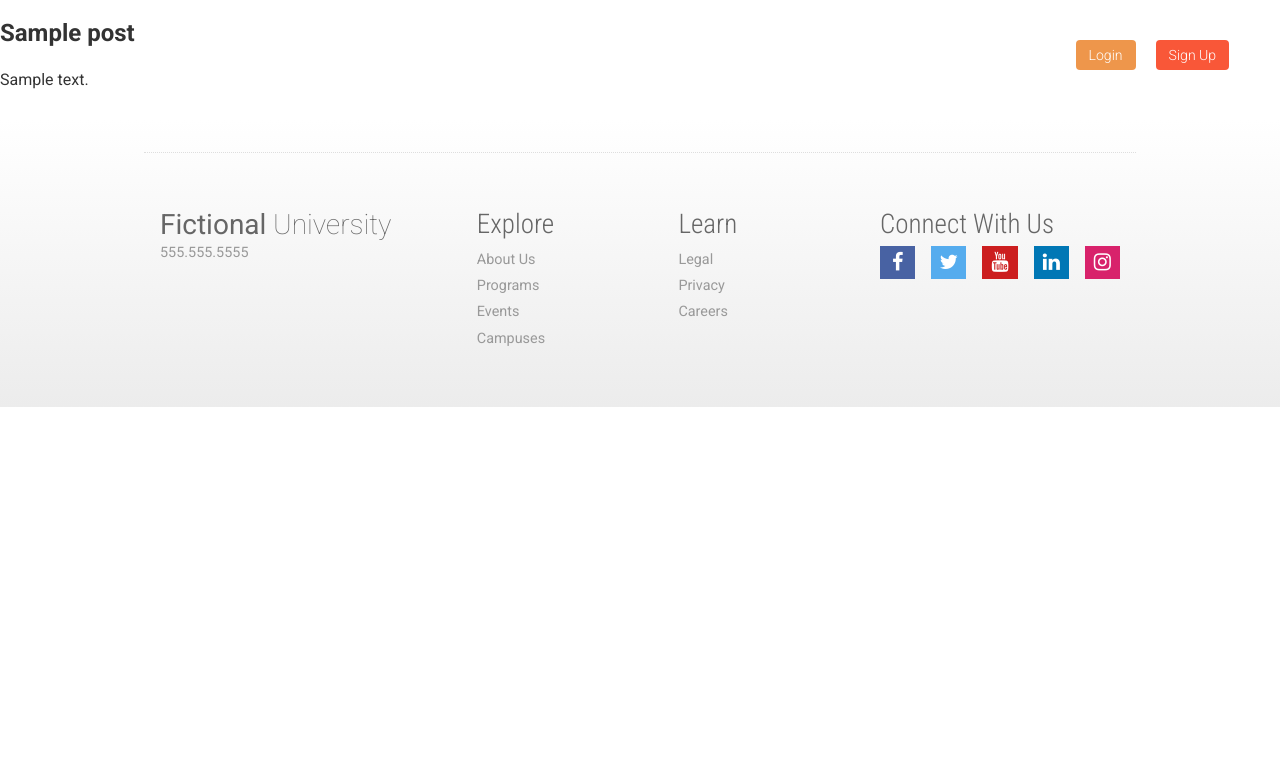
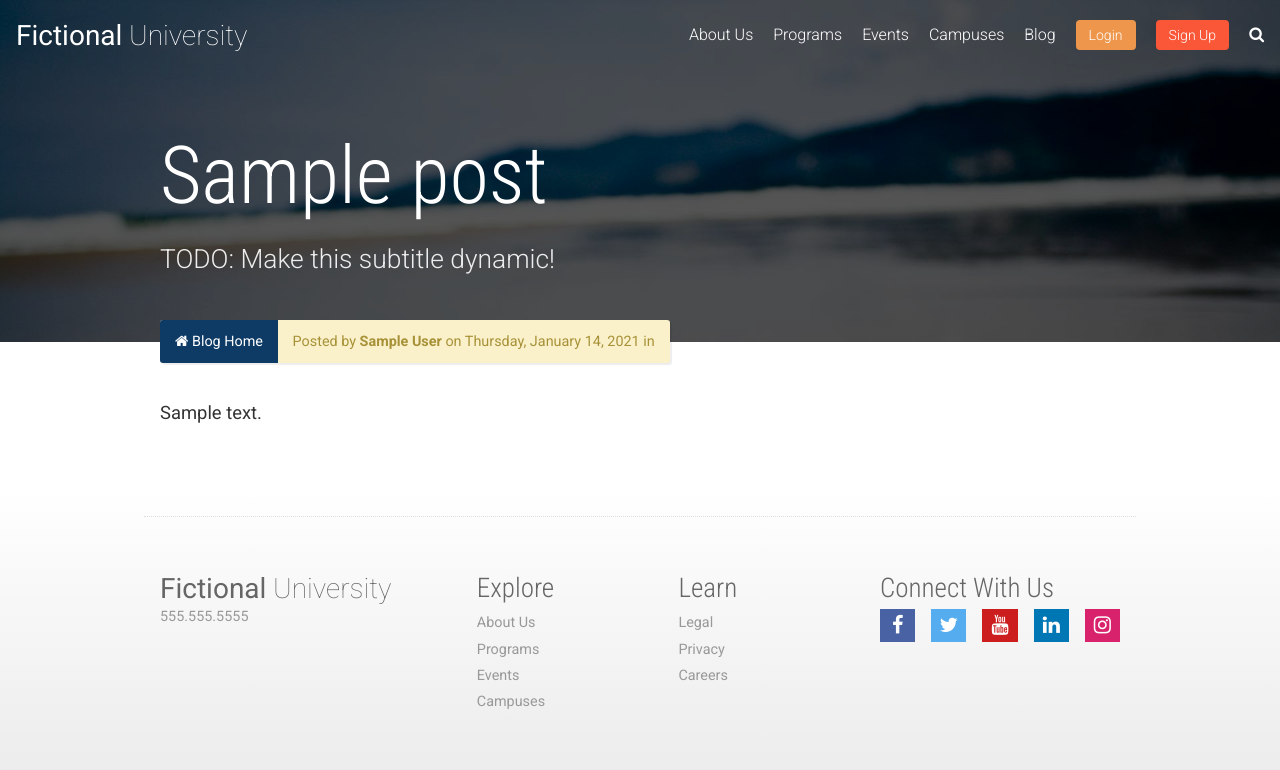
Before and after one commit to ryan258/wp-u-theme, a WordPress theme: template themes/critter-university-theme/single.php in a window 1280 px wide. Shown: the top 770 px of the page. Run offline with PHP 8.4 and a stand-in for WordPress, Linux system fonts and the light colour scheme; the site name, menu and one post (Sample post) are stand-ins, and other content is empty.

Commit message:
Add pagination and enhace individual post pages.

```diff
--- a/themes/critter-university-theme/index.php
+++ b/themes/critter-university-theme/index.php
@@ -29,6 +29,7 @@ get_header(); ?>
         </div>
       </div>
     <?php }
+    echo paginate_links();
   ?>
 </div>
 
--- a/themes/critter-university-theme/single.php
+++ b/themes/critter-university-theme/single.php
@@ -2,9 +2,23 @@
   get_header();
   while(have_posts()) {
     the_post(); ?>
-
-    <h2><?php the_title(); ?></h2>
-    <?php the_content(); ?>
+    <div class="page-banner">
+      <div class="page-banner__bg-image" style="background-image: url(<?php echo get_theme_file_uri('/images/ocean.jpg'); ?>);"></div>
+      <div class="page-banner__content container container--narrow">
+        <!-- Get page title -->
+        <h1 class="page-banner__title"><?php the_title(); ?></h1>
+        <div class="page-banner__intro">
+          <p>TODO: Make this subtitle dynamic!</p>
+        </div>
+      </div>
+    </div>
+    <div class="container container--narrow page-section">
+      <!-- metabox -->
+      <div class="metabox metabox--position-up metabox--with-home-link">
+        <p><a class="metabox__blog-home-link" href="<?php echo site_url('/blog'); ?>"><i class="fa fa-home" aria-hidden="true"></i> Blog Home</a> <span class="metabox__main">Posted by <?php the_author_posts_link(); ?> on <?php the_time('l, F j, Y'); ?> in <?php echo get_the_category_list(', '); ?></span></p>
+      </div>
+      <div class="generic-content"><?php the_content(); ?></div>
+    </div>
 
   <?php }
   get_footer();
```
